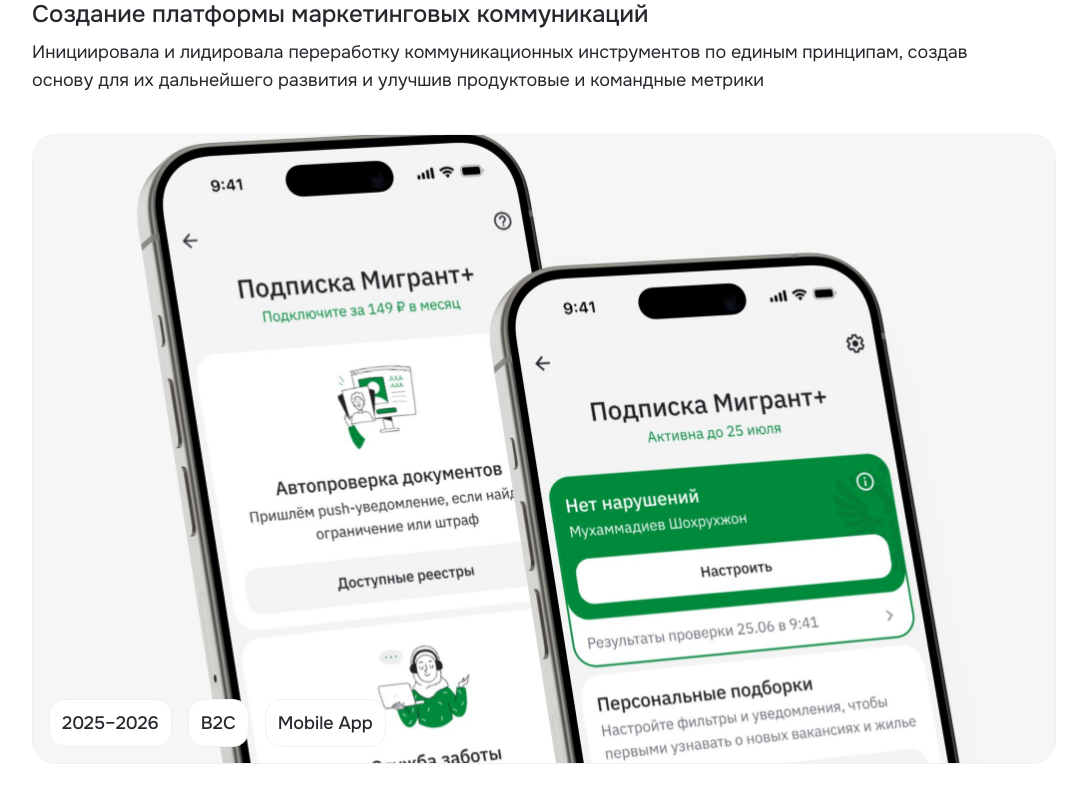
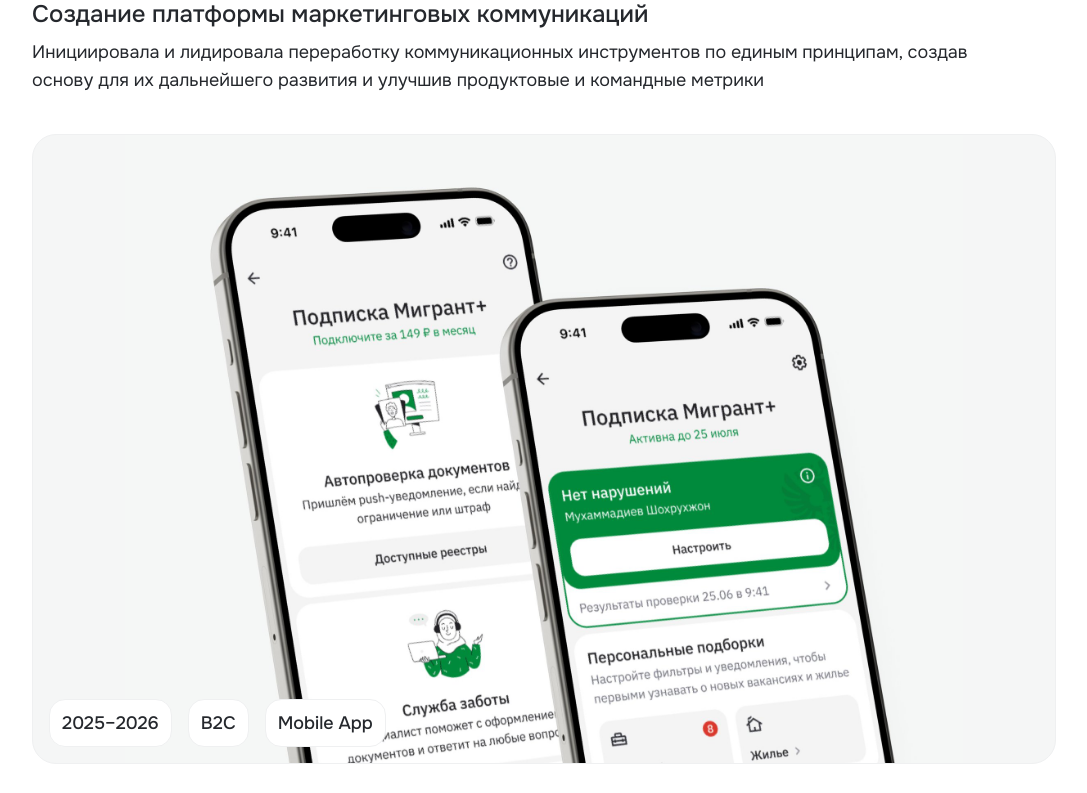
Before and after one commit to Yulianiaa/portfolio, a Next.js app: page / in a window 1280 px wide. Shown: the part 1320-2113 px from the top of the page, without its empty margins (96-1183 px from the left). Built offline with nearby package versions, Linux system fonts and the light colour scheme.

Commit message:
Respect cover.fit on the homepage case card
Co-Authored-By: Claude Sonnet 5 <noreply@anthropic.com>

```diff
--- a/components/sections/CaseCard.tsx
+++ b/components/sections/CaseCard.tsx
@@ -47,7 +47,7 @@ export function CaseCard({ item }: { item: CaseSummary }) {
           alt={item.cover.alt}
           fill
           sizes="(min-width: 1024px) 1024px, 100vw"
-          className="object-cover"
+          className={item.cover.fit ? "object-contain" : "object-cover"}
         />
         <div className="absolute bottom-4 left-4 flex flex-wrap items-center gap-2 tablet:gap-4">
           {item.tags.map((tag) => (
```
